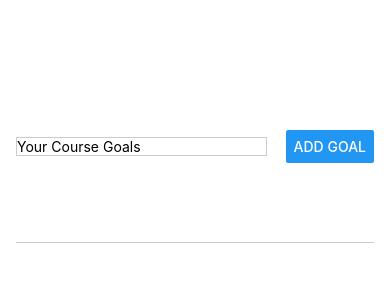
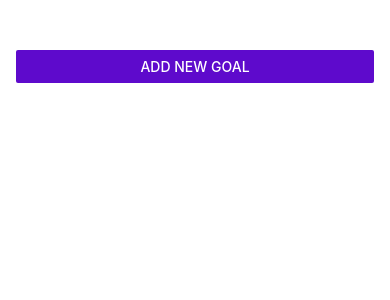
Before and after one commit to Sumon-fa/React-native-learning, a React Native app: screen / in a window 390 px wide. Shown: the top 300 px of the page. Built offline with nearby package versions, Linux system fonts and the light colour scheme.

Commit message:
implemented modal screen

```diff
--- a/App.tsx
+++ b/App.tsx
@@ -1,12 +1,5 @@
 import React, {useState} from 'react';
-import {
-  Button,
-  FlatList,
-  StyleSheet,
-  Text,
-  TextInput,
-  View,
-} from 'react-native';
+import {Button, StyleSheet, View} from 'react-native';
 import GoalInput from './components/GoalInput';
 import GoalItem from './components/GoalItem';
 
@@ -17,10 +10,24 @@ export interface Goals {
 
 function App() {
   const [goals, setGoals] = useState<Goals[]>([]);
+  const [modalIsVisible, setModalIsVisible] = useState(false);
+
+  function startAddGoalHandler() {
+    setModalIsVisible(true);
+  }
 
   return (
     <View style={styles.appContainer}>
-      <GoalInput setGoals={setGoals} />
+      <Button
+        title="Add New Goal"
+        color="#5e0acc"
+        onPress={startAddGoalHandler}
+      />
+      <GoalInput
+        setModalIsVisible={setModalIsVisible}
+        setGoals={setGoals}
+        visible={modalIsVisible}
+      />
       <GoalItem goals={goals} setGoals={setGoals} />
     </View>
   );
--- a/components/GoalInput.tsx
+++ b/components/GoalInput.tsx
@@ -1,13 +1,19 @@
 import React, {useState} from 'react';
-import {Button, StyleSheet, TextInput, View} from 'react-native';
+import {Button, Modal, StyleSheet, TextInput, View} from 'react-native';
 import {Goals} from '../App';
 
 interface GoalInputProps {
   setGoals: React.Dispatch<React.SetStateAction<Goals[]>>;
+  visible: boolean;
+  setModalIsVisible: React.Dispatch<React.SetStateAction<boolean>>;
 }
 
-const GoalInput = ({setGoals}: GoalInputProps) => {
+const GoalInput = ({setGoals, visible, setModalIsVisible}: GoalInputProps) => {
   const [enteredGoalText, setGoalText] = useState('');
+
+  function goalHandler() {
+    setModalIsVisible(false);
+  }
 
   function addInputHandler() {
     setGoals(prev => [
@@ -15,8 +21,11 @@ const GoalInput = ({setGoals}: GoalInputProps) => {
       {text: enteredGoalText, id: Math.random().toString()},
     ]);
     setGoalText('');
+    setModalIsVisible(false);
   }
+
   return (
+    <Modal visible={visible} animationType="slide">
       <View style={styles.inputContainer}>
         <TextInput
           style={styles.textInput}
@@ -24,8 +33,16 @@ const GoalInput = ({setGoals}: GoalInputProps) => {
           onChangeText={text => setGoalText(text)}
           value={enteredGoalText}
         />
+        <View style={styles.buttonContainer}>
+          <View style={styles.button}>
             <Button title="Add Goal" onPress={addInputHandler} />
           </View>
+          <View style={styles.button}>
+            <Button title="Cancel" onPress={goalHandler} />
+          </View>
+        </View>
+      </View>
+    </Modal>
   );
 };
 
@@ -34,17 +51,24 @@ export default GoalInput;
 const styles = StyleSheet.create({
   inputContainer: {
     flex: 1,
-    flexDirection: 'row',
-    justifyContent: 'space-between',
+    justifyContent: 'center',
     alignItems: 'center',
     marginBottom: 24,
     borderBottomWidth: 1,
     borderColor: '#cccccc',
+    padding: 16,
   },
   textInput: {
     borderWidth: 1,
     borderColor: '#cccccc',
-    width: '70%',
-    marginRight: 8,
+    width: '100%',
+  },
+  buttonContainer: {
+    flexDirection: 'row',
+    marginTop: 16,
+  },
+  button: {
+    width: 100,
+    marginHorizontal: 8,
   },
 });
```
Lines whose indentation alone changed are shown as unchanged.
